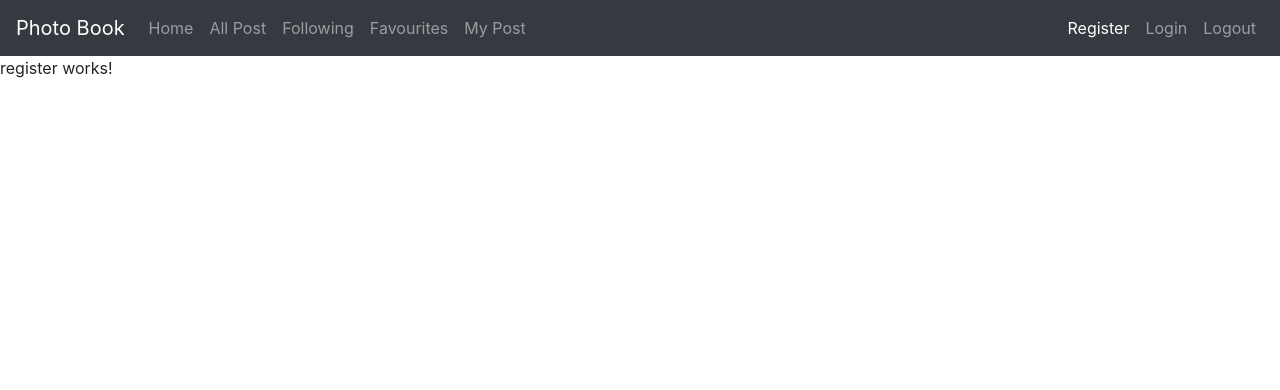
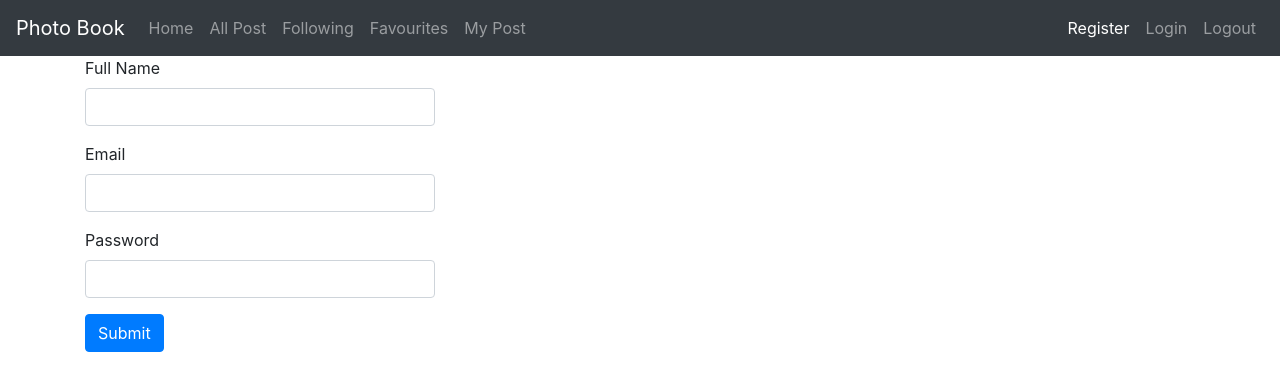
Before and after one commit to bijoysen/Angular7, an Angular app in the folder photoPost/: page /register in a window 1280 px wide. Shown: the top 390 px of the page. Built offline with nearby package versions, Linux system fonts and the light colour scheme.

Commit message:
Login and Register form added

```diff
--- a/photoPost/src/app/app.module.ts
+++ b/photoPost/src/app/app.module.ts
@@ -11,6 +11,7 @@ import { MyPostComponent } from './my-post/my-post.component';
 import { RegisterComponent } from './auth/register/register.component';
 import { LoginComponent } from './auth/login/login.component';
 import { HomeComponent } from './home/home.component';
+import { FormsModule } from '@angular/forms';
 
 @NgModule({
   declarations: [
@@ -26,7 +27,8 @@ import { HomeComponent } from './home/home.component';
   ],
   imports: [
     BrowserModule,
-    AppRoutingModule
+    AppRoutingModule,
+    FormsModule
   ],
   providers: [],
   bootstrap: [AppComponent]
--- a/photoPost/src/app/auth/login/login.component.html
+++ b/photoPost/src/app/auth/login/login.component.html
@@ -1,3 +1,21 @@
-<p>
-  login works!
-</p>
+<div class="container">
+  <div class="row">
+    <div class="col-lg-4">
+      <form (ngSubmit)="onSubmit(f)" #f="ngForm">
+
+        <div class="form-group">
+          <label for="email">Email</label>
+          <input type="email" name="email" id="email" ngModel class="form-control" required>
+        </div>
+
+        <div class="form-group">
+          <label for="password">Password</label>
+          <input type="password" name="password" id="password" ngModel class="form-control" required>
+        </div>
+
+        <button type="submit" class="btn btn-primary">Submit</button>
+
+      </form>
+    </div>
+  </div>
+</div>
--- a/photoPost/src/app/auth/login/login.component.ts
+++ b/photoPost/src/app/auth/login/login.component.ts
@@ -1,4 +1,5 @@
 import { Component, OnInit } from '@angular/core';
+import { Form } from '@angular/forms';
 
 @Component({
   selector: 'app-login',
@@ -12,4 +13,6 @@ export class LoginComponent implements OnInit {
   ngOnInit() {
   }
 
+  onSubmit(form: Form) {
+  }
 }
--- a/photoPost/src/app/auth/register/register.component.html
+++ b/photoPost/src/app/auth/register/register.component.html
@@ -1,3 +1,26 @@
-<p>
-  register works!
-</p>
+<div class="container">
+  <div class="row">
+    <div class="col-lg-4">
+      <form (ngSubmit)="onSubmit(f)" #f="ngForm">
+
+        <div class="form-group">
+          <label for="fullname">Full Name</label>
+          <input type="fullname" name="fullname" id="fullname" ngModel class="form-control" required>
+        </div>
+
+        <div class="form-group">
+          <label for="email">Email</label>
+          <input type="email" name="email" id="email" ngModel class="form-control" required>
+        </div>
+
+        <div class="form-group">
+          <label for="password">Password</label>
+          <input type="password" name="password" id="password" ngModel class="form-control" required>
+        </div>
+
+        <button type="submit" class="btn btn-primary">Submit</button>
+
+      </form>
+    </div>
+  </div>
+</div>
```
